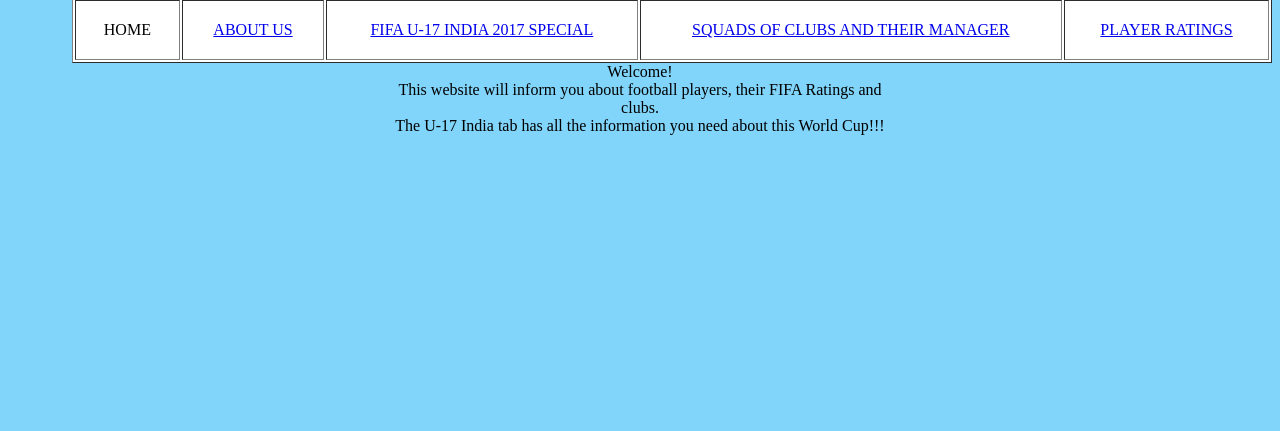
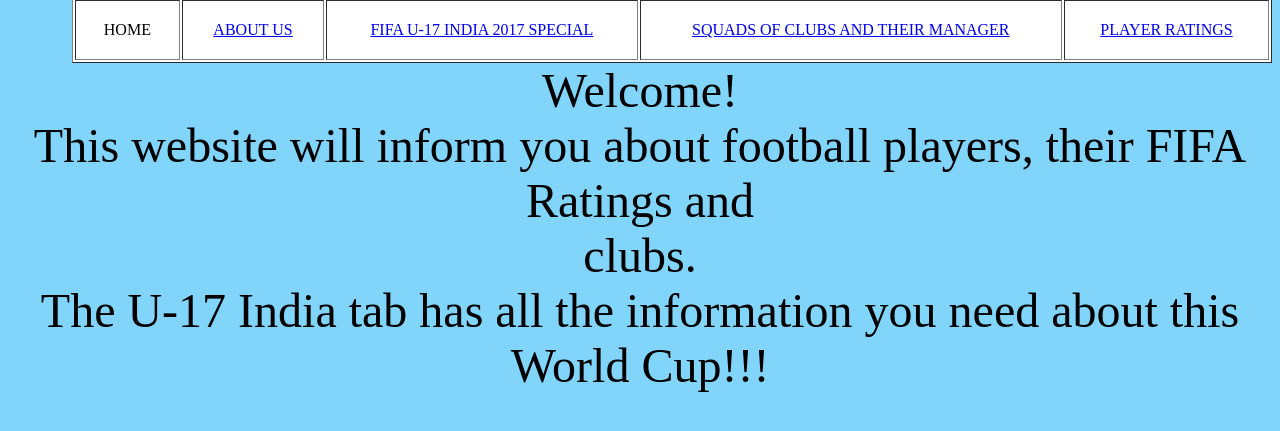
Before and after one commit to footywho/saatvik_website, a plain HTML site: page index.html in a window 1280 px wide. Shown: the part 111-542 px from the top of the page. Drawn offline with Linux system fonts and the light colour scheme.

Commit message:
Update index.html

```diff
--- a/index.html
+++ b/index.html
@@ -18,8 +18,8 @@
 
   </table>
 
- <p><center> Welcome!<br>
-  This website will inform you about football players, their FIFA Ratings and<br> clubs.<br> The U-17 India tab has all the information you need about this World Cup!!!</center> </p>
+ <p><font size="7"><center> Welcome!<br>
+  This website will inform you about football players, their FIFA Ratings and<br> clubs.<br> The U-17 India tab has all the information you need about this World Cup!!!</center></font></p>
 
   </body>
 </html>
```
